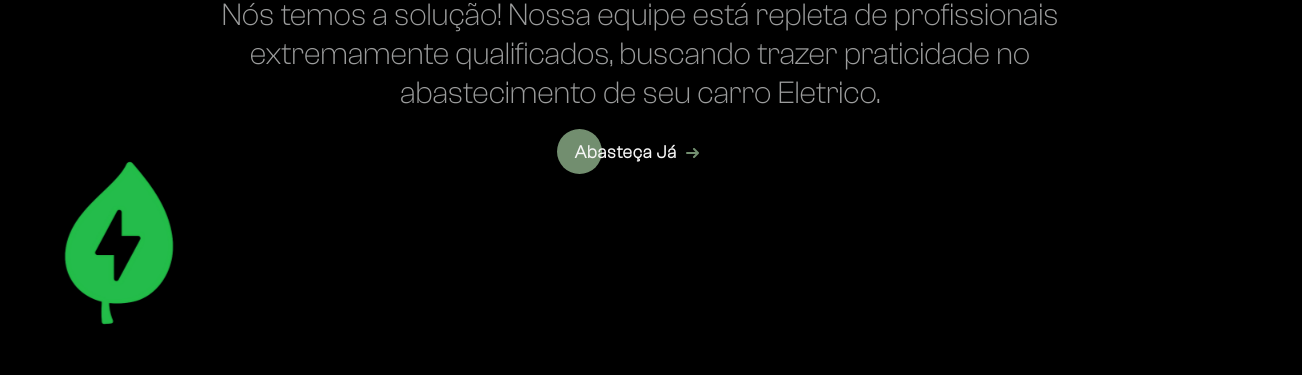
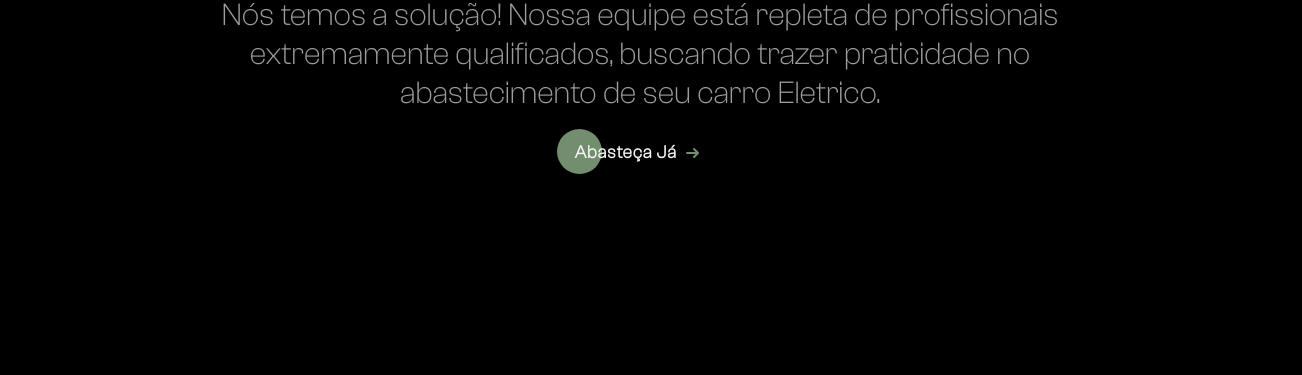
Before and after one commit to MatheusFormentin/Eco-Energy, a plain HTML site: page index.html in a window 1280 px wide. Shown: the part 425-800 px from the top of the page, 1302 px wide, since content can reach past the window. Drawn offline with nearby package versions, Linux system fonts and the light colour scheme; a web font is replaced by a local one.

Commit message:
Correção de bugs

```diff
--- a/index.html
+++ b/index.html
@@ -88,9 +88,6 @@
                             </svg>
                         </button>
                     </a>
-                </div>
-                <div class="complemento-inicio">
-                    <img class="text" src="assets/img/parafuso-na-folha.png" alt="">
                 </div>
             </div>
         </main>
```
